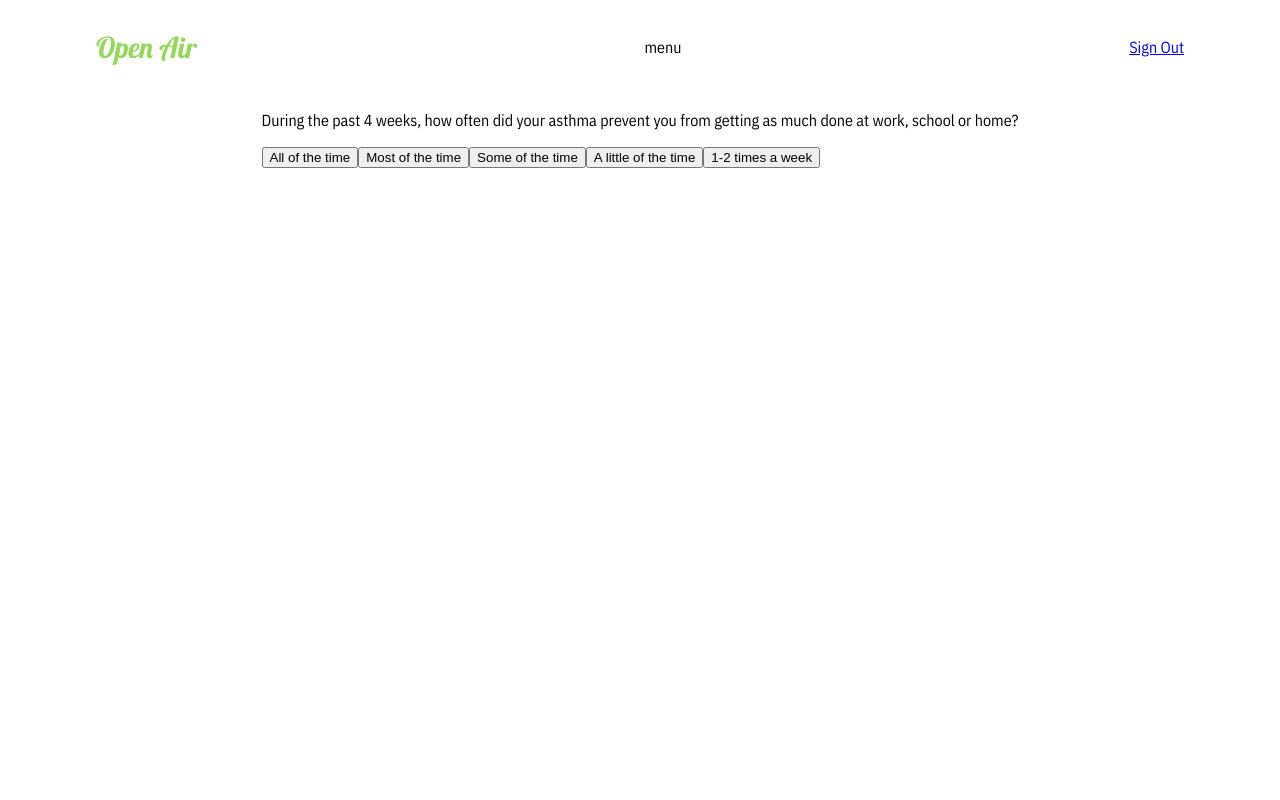
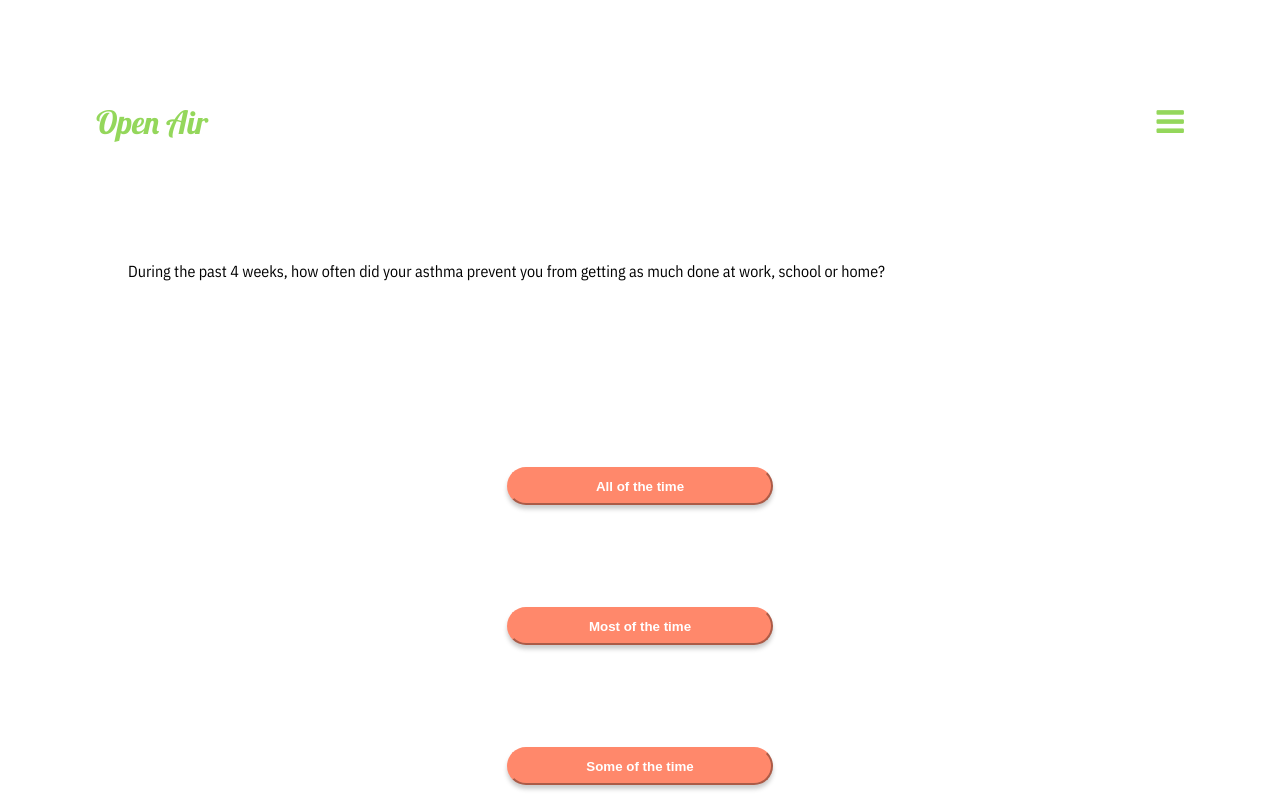
Before and after one commit to anamecia/mod-5-project-front-end, a React (Create React App) app: page /atc in a window 1280 px wide. Shown: the top 800 px of the page. Built offline with nearby package versions, Linux system fonts and the light colour scheme.

Commit message:
shows notes details

```diff
--- a/public/index.html
+++ b/public/index.html
@@ -24,9 +24,9 @@
       work correctly both with client-side routing and a non-root public URL.
       Learn how to configure a non-root public URL by running `npm run build`.
     -->
+    <link rel="stylesheet" href="https://cdnjs.cloudflare.com/ajax/libs/font-awesome/4.7.0/css/font-awesome.min.css">
     <link href="https://fonts.googleapis.com/css?family=Lobster&display=swap" rel="stylesheet">
     <link href="https://fonts.googleapis.com/css?family=IBM+Plex+Sans+Condensed:300,400,700&display=swap" rel="stylesheet">
-
 
     <title>Open Air</title>
   </head>
--- a/src/API.js
+++ b/src/API.js
@@ -9,6 +9,7 @@ const updateRxUrl = railsBaseUrl + 'updaterx/'
 const deleteRxUrl = railsBaseUrl + 'deleterx/'
 const createAtcUrl = railsBaseUrl + 'createnewatcscore'
 const userNoteUrl = railsBaseUrl + 'usernotes'
+const createNoteUrl = railsBaseUrl + 'createnewnote'
 
 const weatherBreezoApi = 'https://api.breezometer.com/weather/v1/current-conditions?'
 const airQualityBreezoApi = 'https://api.breezometer.com/air-quality/v2/current-conditions?'
@@ -88,6 +89,8 @@ const createAtc = (data) => postWithAuth(createAtcUrl, data)
 
 const getUserNotes = () => getWithAuth(userNoteUrl)
 
+const createNote = (data) => postWithAuth(createNoteUrl, data)
+
 const getWeather = (latitude, longitude, breezoKey) => get(weatherBreezoApi + `lat=${latitude}&lon=${longitude}&key=${breezoKey}`)
 
 const getAirQuality = (latitude, longitude, breezoKey) => get(airQualityBreezoApi + `lat=${latitude}&lon=${longitude}&key=${breezoKey}`)
@@ -96,4 +99,4 @@ const getAirPollutants = (latitude, longitude,breezoKey) => get(airQualityBreezo
 
 const getPollenCount = (latitude, longitude, breezoKey) => get(pollenCountBreezoApi + `lat=${latitude}&lon=${longitude}&key=${breezoKey}&features=types_information,plants_information&days=1`)
 
-export default { signIn, signUp, validate, getWeather, getAirQuality, getAirPollutants , getPollenCount, getMedicines, getUserMedicines, postMedicine, updateRx, deleteRx, createAtc, getUserNotes}
+export default { signIn, signUp, validate, getWeather, getAirQuality, getAirPollutants , getPollenCount, getMedicines, getUserMedicines, postMedicine, updateRx, deleteRx, createAtc, getUserNotes, createNote}
--- a/src/App.css
+++ b/src/App.css
@@ -6,7 +6,7 @@ body{
 
 #main-container{
     display: flex;
-    height: 100hv;
+    height: 100%;
     flex-direction: column;
     align-items: center;
 }
@@ -17,21 +17,25 @@ body{
     flex-direction: row;
     align-items: center;
     justify-content: space-between;
+    padding:8%
 }
 
 #title{
     font-family: lobster;
-    font-size: 1.8em;
+    font-size: 2em;
     color: #94D75B;
+    text-decoration: none;
 }
 
-#hamburger{
-
+.fa-bars{
+    font-size: 2em;
+    color: #94D75B;
 }
 
 .sign-pages{
     display: flex;
     width: 85%;
+    height: 50vh;
     flex-direction: column;
     align-items: center;
 }
@@ -39,6 +43,8 @@ body{
 .sign-form{
     display: flex;
     width: 60%;
+    height:100%;
+    justify-content: flex-end;
     flex-direction: column;
     font-weight: 300;
     font-size: 0.8em;
@@ -46,9 +52,14 @@ body{
 
 .sign-form input {
     background: #FFFEFE;
+    padding: 3%;
     border: 1px solid #C4C4C4;
     box-sizing: border-box;
     box-shadow: 0px 4px 4px rgba(0, 0, 0, 0.25);
+}
+
+.sign-form label {
+    margin-top: 7%;
 }
 
 /* .button{
@@ -67,11 +78,73 @@ body{
     border-color: #FF886B;
     border-radius: 24px;
     box-shadow: 0px 4px 4px rgba(51, 51, 51, 0.25);
-    padding: 0.6em;
+    padding: 0.7em;
     width: 10em;
-    margin-top: 4%;
+    margin-top: 10%;
+}
 
+#atc-container{
+    display: flex;
+    flex-direction: column;
+    justify-content: center;
+    height: 100%;
+    width: 80%;
 }
+
+#question-container{
+    display: flex;
+    height: 15vh;
+}
+
+#question{
+    justify-content: center;
+}
+
+#options{
+    display: flex;
+    flex-direction: column;
+    align-items: center;
+}
+
+.option-btn{
+    color:white;
+    font-weight: 700;
+    background: #FF886B;
+    border-color: #FF886B;
+    border-radius: 24px;
+    box-shadow: 0px 4px 4px rgba(51, 51, 51, 0.25);
+    padding: 0.7em;
+    width: 20em;
+    margin-top: 10%;
+}
+
+#atc-result-container{
+    display: flex;
+    flex-direction: column;
+    align-self: center;
+    justify-self: flex-end;
+    width: 60%;
+    padding: 5%;
+    color:white;
+    background-color: rgb(172, 171, 171);
+    border-radius: 5%;
+}
+
+.result-title{
+    font-size: 1.5em;
+    margin-bottom: 0;
+}
+
+.result{
+    font-size: 0.8em;
+}
+
+
+
+
+
+
+
 
 #my-drugs-container{
     display: flex;
@@ -93,7 +166,7 @@ body{
 
 
 
-#search-form-container{
+/* #search-form-container{
     display: flex;
     flex-direction: column;
     align-items: center;
@@ -120,4 +193,4 @@ body{
     background-color: #DAD5D2;
     padding: 0.5rem;
     font-size: 0.6em;
-}
+} */
--- a/src/components/AtcResult.js
+++ b/src/components/AtcResult.js
@@ -13,10 +13,10 @@ const AtcResult = ({score}) => {
     }
 
     return(
-        <div>
-            <h1>{showResult().result}</h1>
-            <p>Score:{score}</p>
-            <p>{showResult().text}</p>
+        <div id='atc-result-container'>
+            <h1 className='result-title'>{showResult().result}</h1>
+            <p className='result'>Score: {score}</p>
+            <p className='result'>{showResult().text}</p>
         </div>
     )
 }
--- a/src/components/NavBar.js
+++ b/src/components/NavBar.js
@@ -4,9 +4,9 @@ import { Link } from 'react-router-dom'
 const NarBar = ({ signOut }) => {
     return(
         <div id='nav-bar'>
-            <p id='title'>Open Air</p>
-            <p id='hamburger'> menu</p>
-            <Link to='/' onClick={signOut}>Sign Out</Link>
+            <Link to='/home' id='title'>Open Air</Link>
+            <i className="fa fa-bars"></i>
+            {/* <Link to='/' onClick={signOut}>Sign Out</Link> */}
         </div>
     )
 }
--- a/src/components/Note.js
+++ b/src/components/Note.js
@@ -4,9 +4,9 @@ var moment = require('moment')
 class Note extends Component{
 
     render(){
-        const { note } = this.props
+        const { note, selectNote } = this.props
         return (
-            <div>
+            <div onClick={()=> selectNote(note)}>
                 <p>{moment(note.created_at).format("Do MMM YYYY")}</p>
                 {note.title && <p>{note.title}</p>}
                 <p>{note.content}</p>
--- /dev/null
+++ b/src/components/NoteForm.js
@@ -0,0 +1,40 @@
+import React, { Component } from 'react'
+import API from '../API'
+
+class NoteForm extends Component{
+    state ={
+        title: '',
+        content: ''
+    }
+
+    handleChange = (e) => {
+        this.setState({
+            [e.target.name]: e.target.value
+        })
+    }
+
+    handleClick = () => {
+        const { addNote, toggleShowAddForm } = this.props
+        const data = {
+            note:{
+                title: this.state.title,
+                content: this.state.content
+            }
+        }
+        API.createNote(data)
+        .then(data => addNote(data))
+        .then(() => toggleShowAddForm())
+    }
+
+    render(){
+        return(
+            <div>
+                <input onChange={this.handleChange} type='text' placeholder='Title' name='title'/>
+                <textarea onChange={this.handleChange} name='content'/>
+                <button onClick={this.handleClick}>Save</button>
+            </div>
+        )
+    }
+}
+
+export default NoteForm
--- a/src/components/Question.js
+++ b/src/components/Question.js
@@ -3,18 +3,23 @@ import React from 'react'
 const Question = ({ test, updateQuestionNumberAndScore }) => {
 
         return(
-            <div>
-               <p>{test.question}</p>
+            <>
+                <div id='question-container'>
+                    <p id='question'>{test.question}</p>
+                </div>
+                <div id='options'>
                 {test.answers.map(answer =>
                     <button
                             onClick={updateQuestionNumberAndScore}
                             key={answer.value}
                             value={answer.value}
+                            className='option-btn'
                             >
                             {answer.text}
                         </button>
                     )}
                 </div>
+            </>
         )
 }
 
--- a/src/components/SignInForm.js
+++ b/src/components/SignInForm.js
@@ -28,10 +28,10 @@ class SignInForm  extends Component {
             <>
                 <form className='sign-form'onSubmit={this.handleSubmit}>
                     <label>Username</label>
-                    <input onChange={this.handleChange} type='text' name='username'/>
+                    <input className='input'onChange={this.handleChange} type='text' name='username'/>
                     <label>Password</label>
-                    <input onChange={this.handleChange} type='password' name='password'/>
-                    <input className='button' type='submit'/>
+                    <input className='input' onChange={this.handleChange} type='password' name='password'/>
+                    <input className='button' type='submit' value='Sign In'/>
                 </form>
             </>
         )
--- a/src/components/SignUpForm.js
+++ b/src/components/SignUpForm.js
@@ -29,14 +29,14 @@ class SignUpForm extends Component {
             <>
                 <form className='sign-form' onSubmit={this.handleSubmit}>
                     <label>Username</label>
-                    <input onChange={this.handleChange} type='text' name='username'/>
+                    <input className='input' onChange={this.handleChange} type='text' name='username'/>
                     <label>Date of Birth</label>
-                    <input onChange={this.handleChange} type='date' name='dateOfBirth'/>
+                    <input className='input' onChange={this.handleChange} type='date' name='dateOfBirth'/>
                     <label>Password</label>
-                    <input onChange={this.handleChange} type='password' name='password'/>
+                    <input className='input' onChange={this.handleChange} type='password' name='password'/>
                     <label>Password Confirmation</label>
-                    <input onChange={this.handleChange} type='password' name='passwordConfirmation'/>
-                    <input class='button'type='submit'/>
+                    <input className='input' onChange={this.handleChange} type='password' name='passwordConfirmation'/>
+                    <input class='button'type='submit'value='Sign Up'/>
                 </form>
             </>
         )
--- a/src/pages/AtcPage.js
+++ b/src/pages/AtcPage.js
@@ -34,7 +34,7 @@ class AtcPage extends Component{
     render(){
         const { questionNumber } = this.state
         return(
-            <div>
+            <div id='atc-container'>
                 {questionNumber===0 && <Question test={data.questions[0]} updateQuestionNumberAndScore={this.updateQuestionNumberAndScore}/>}
                 {questionNumber===1 && <Question test={data.questions[1]} updateQuestionNumberAndScore={this.updateQuestionNumberAndScore}/>}
                 {questionNumber===2 && <Question test={data.questions[2]} updateQuestionNumberAndScore={this.updateQuestionNumberAndScore}/>}
```
Also changed, not shown: src/pages/Notes.js (+33 -5 lines). Lines whose indentation alone changed are shown as unchanged.
